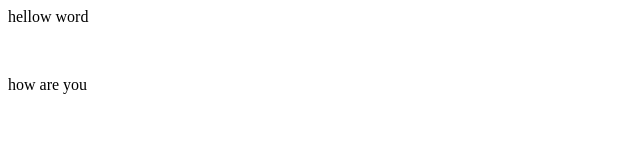
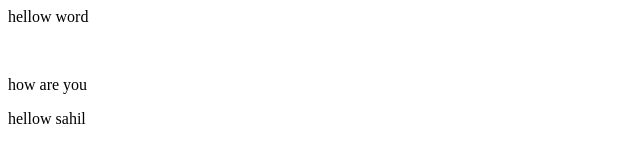
Before and after one commit to sahil-student/Project-demo, a plain HTML site: page index.html in a window 1280 px wide. Shown: the full height of the page, 0-640 px from the left. Drawn offline with Linux system fonts and the light colour scheme.

Commit message:
new line

```diff
--- a/index.html
+++ b/index.html
@@ -1,3 +1,4 @@
 <p>hellow word</p>
 </br>
 <p>how are you</p>
+<p>hellow sahil</p>
```
